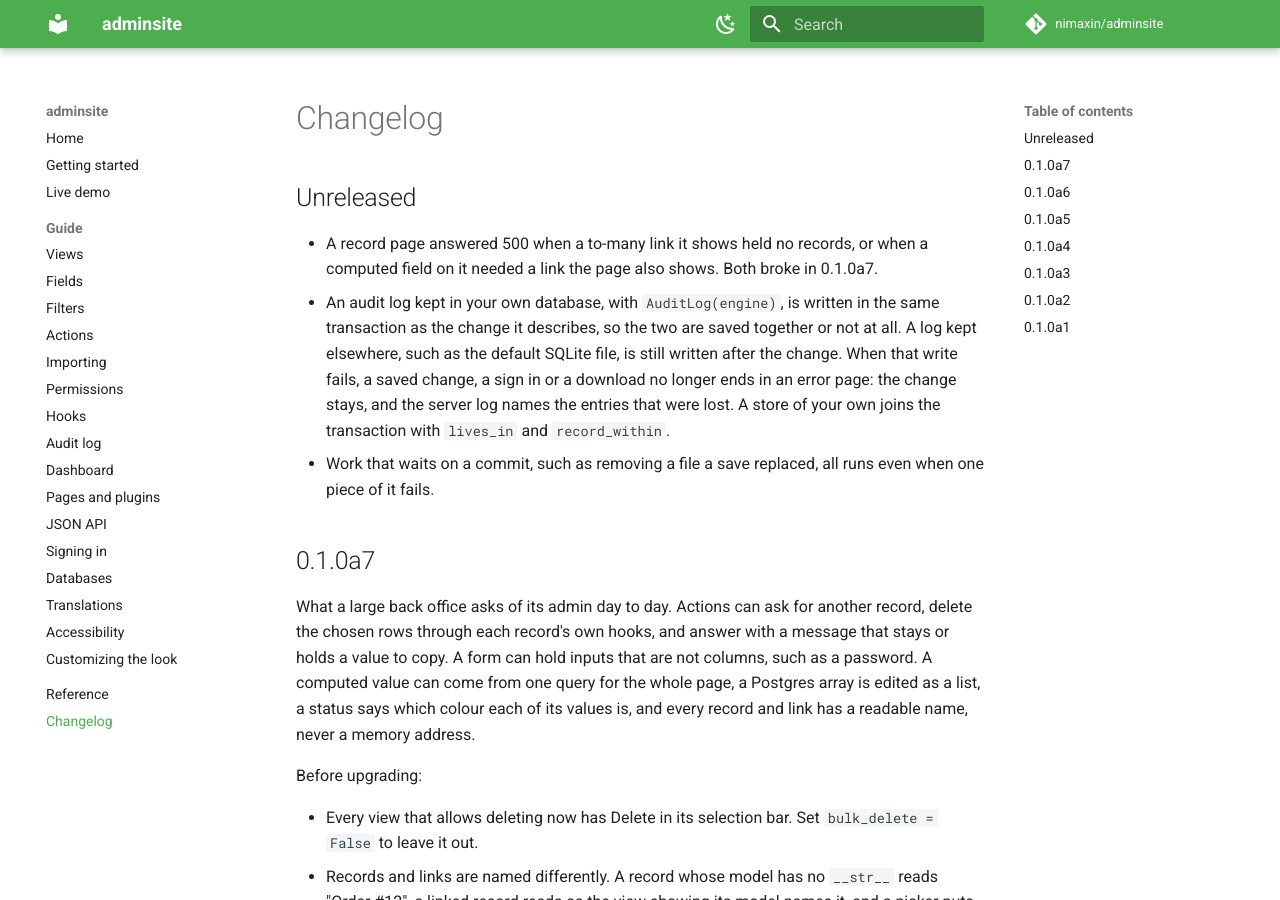
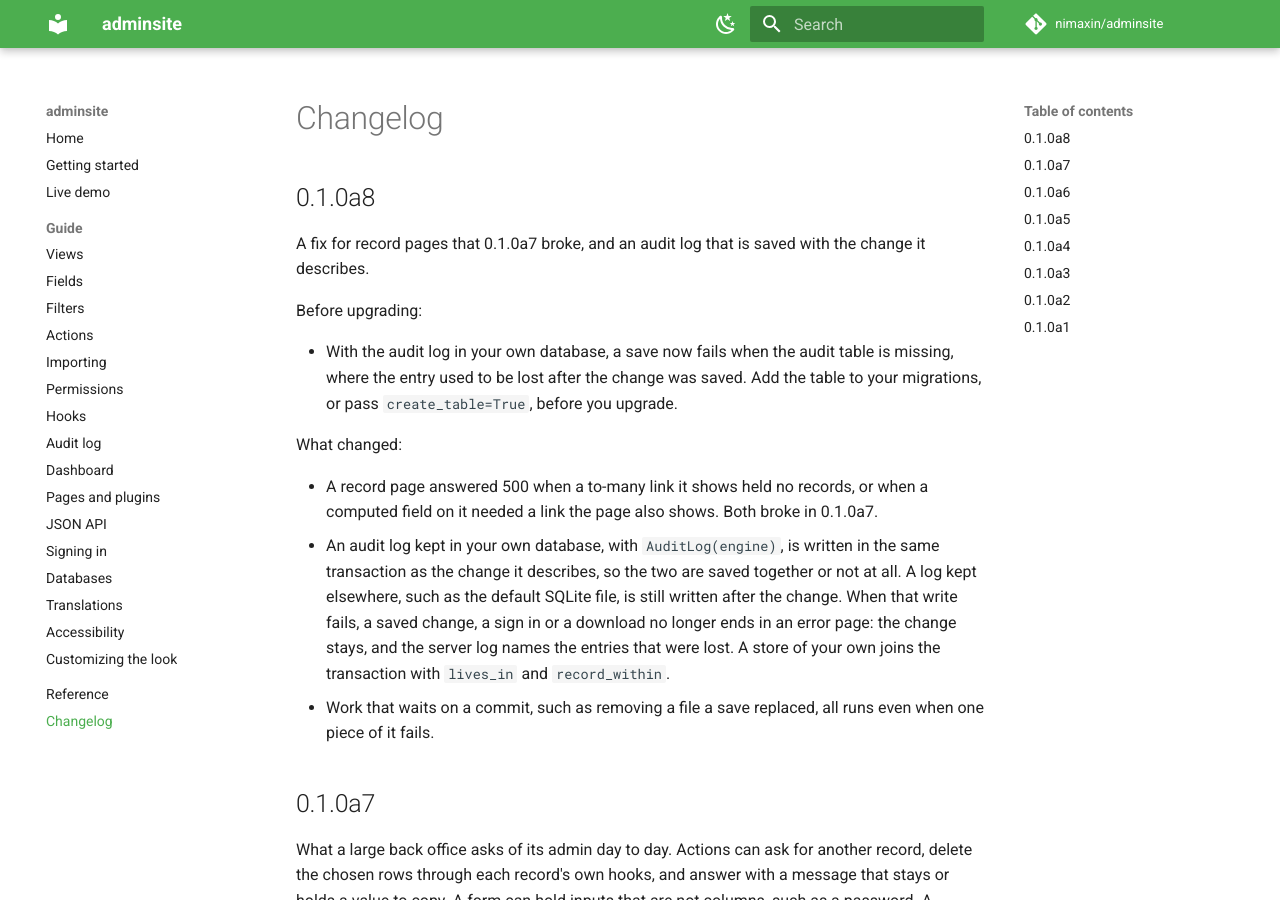
Before and after one commit to nimaxin/adminsite, an MkDocs documentation site: the page built from docs/changelog.md, in a window 1280 px wide and 900 px high. Built offline with MkDocs 1.6.1 and Material for MkDocs 9.7.7, drawn with Linux system fonts in a browser that asks for light colours; comment, search, counter and statistics services are not loaded.

Commit message:
release: 0.1.0a8

````diff
--- a/CHANGELOG.md
+++ b/CHANGELOG.md
@@ -1,6 +1,17 @@
 # Changelog
 
-## Unreleased
+## 0.1.0a8
+
+A fix for record pages that 0.1.0a7 broke, and an audit log that is saved with the change it
+describes.
+
+Before upgrading:
+
+- With the audit log in your own database, a save now fails when the audit table is missing,
+  where the entry used to be lost after the change was saved. Add the table to your migrations,
+  or pass `create_table=True`, before you upgrade.
+
+What changed:
 
 - A record page answered 500 when a to-many link it shows held no records, or when a computed
   field on it needed a link the page also shows. Both broke in 0.1.0a7.
--- a/docs/getting-started.md
+++ b/docs/getting-started.md
@@ -3,7 +3,7 @@
 ## Install
 
 ```
-pip install adminsite==0.1.0a7
+pip install adminsite==0.1.0a8
 ```
 
 adminsite does not pull in a database driver. Add the one you use, for example `asyncpg` or
--- a/pyproject.toml
+++ b/pyproject.toml
@@ -1,6 +1,6 @@
 [project]
 name = "adminsite"
-version = "0.1.0a7"
+version = "0.1.0a8"
 description = "An admin panel for the SQLAlchemy 2.0 ORM that works with FastAPI, Starlette and Litestar."
 readme = "README.md"
 requires-python = ">=3.11"
````
Also changed, not shown: README.md (+1 -1 lines), docs/index.md (+1 -1 lines), 1 other file.
